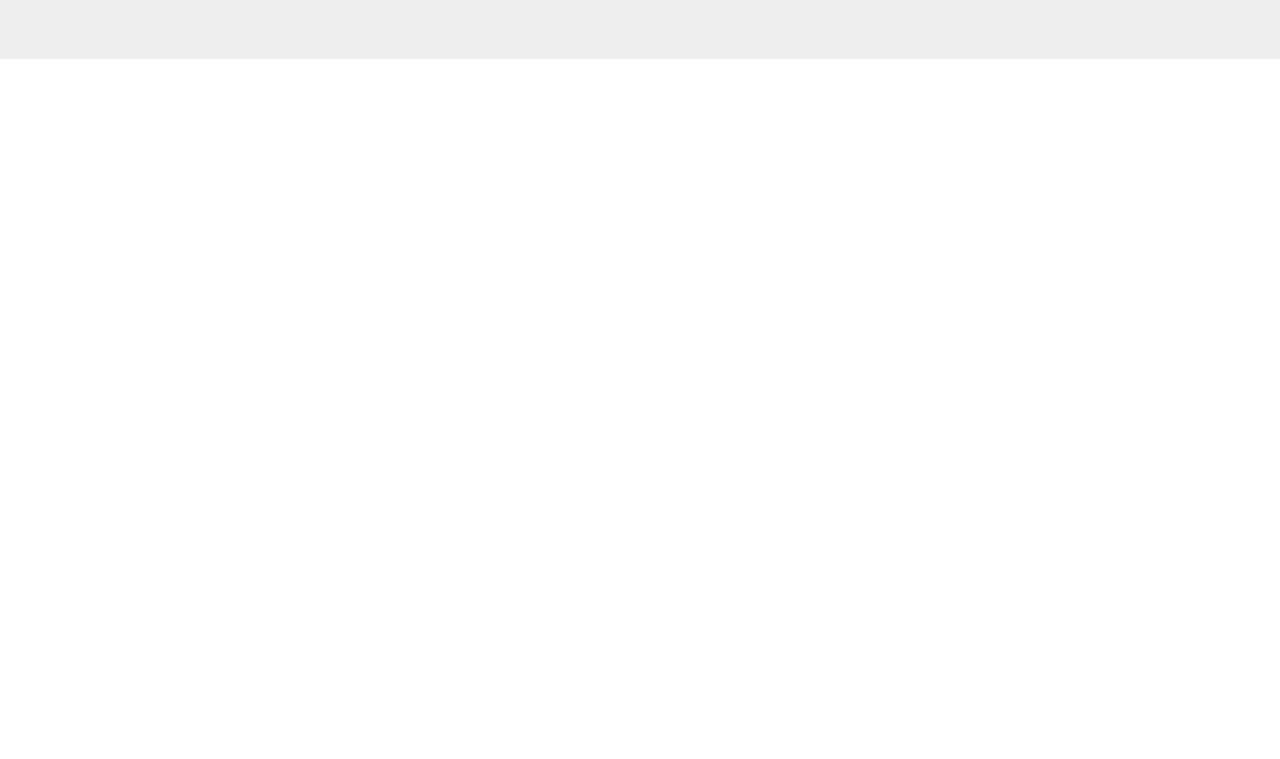
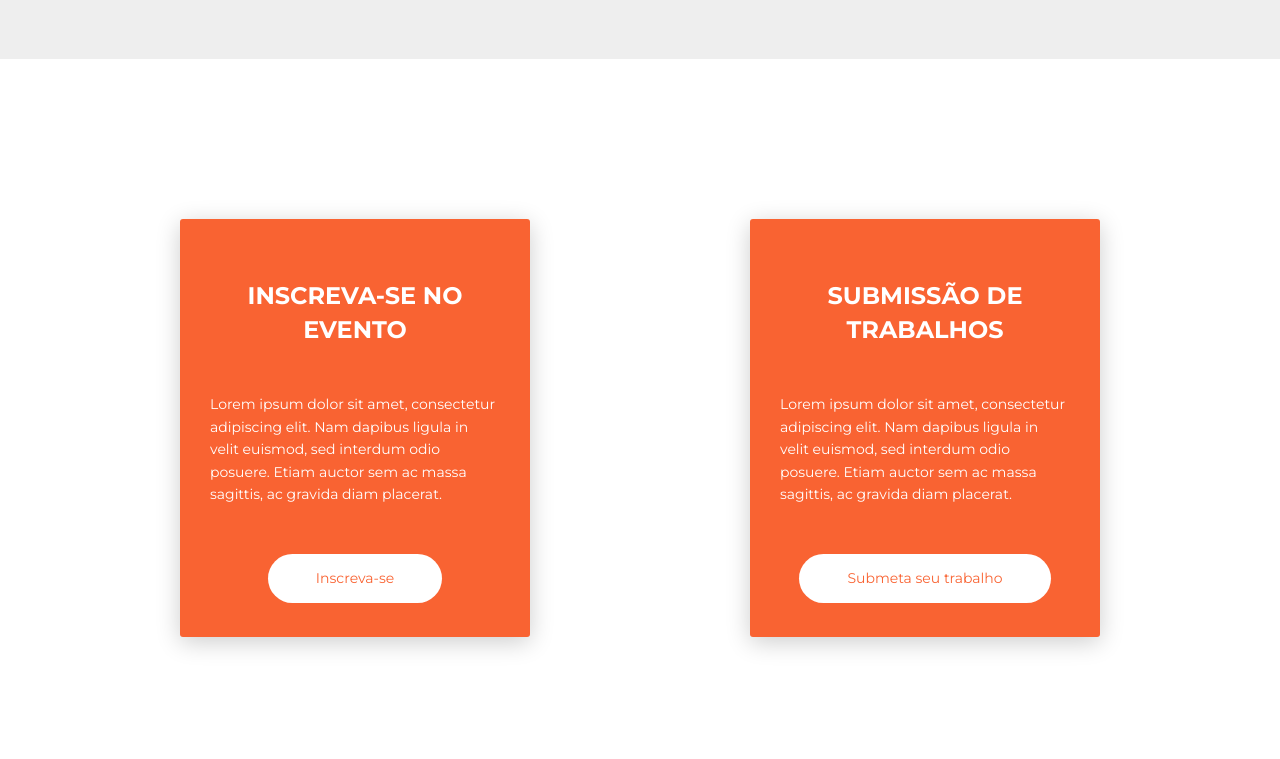
Before and after one commit to cadidh/cadidh.github.io, a website: page index.html in a window 1280 px wide. Shown: the part 1407-2166 px from the top of the page. Before the commit the page ends 1466 px from the top, so only its background shows below. Drawn offline with Linux system fonts and the light colour scheme.

Commit message:
Adicionando seção "inscrições e submissões"

```diff
--- a/index.html
+++ b/index.html
@@ -108,6 +108,38 @@
                 </div>
             </div>
             <!-- End Section Tabs -->
+            <div class="section section-signup" style=" background-size: cover; background-position: top center; min-height: 700px;">
+                <div class="container">
+                    <div class="row">
+                        <div class="card card-signup" data-background-color="orange">
+                            <form class="form" method="" action="">
+                                <div class="header header-primary text-center">
+                                    <h4 class="title title-up">Inscreva-se no evento</h4>
+                                </div>
+                                <div class="content">
+                                    <p>Lorem ipsum dolor sit amet, consectetur adipiscing elit. Nam dapibus ligula in velit euismod, sed interdum odio posuere. Etiam auctor sem ac massa sagittis, ac gravida diam placerat.</p>
+                                </div>
+                                <div class="footer text-center">
+                                    <a href="#pablo" class="btn btn-neutral btn-round btn-lg">Inscreva-se</a>
+                                </div>
+                            </form>
+                        </div>
+                        <div class="card card-signup" data-background-color="orange">
+                            <form class="form" method="" action="">
+                                <div class="header header-primary text-center">
+                                    <h4 class="title title-up">Submissão de trabalhos</h4>
+                                </div>
+                                <div class="content">
+                                    <p>Lorem ipsum dolor sit amet, consectetur adipiscing elit. Nam dapibus ligula in velit euismod, sed interdum odio posuere. Etiam auctor sem ac massa sagittis, ac gravida diam placerat.</p>
+                                </div>
+                                <div class="footer text-center">
+                                    <a href="#pablo" class="btn btn-neutral btn-round btn-lg">Submeta seu trabalho</a>
+                                </div>
+                            </form>
+                        </div>
+                    </div>
+                </div>
+            </div>
         </div>
     </div>
 </body>
```
